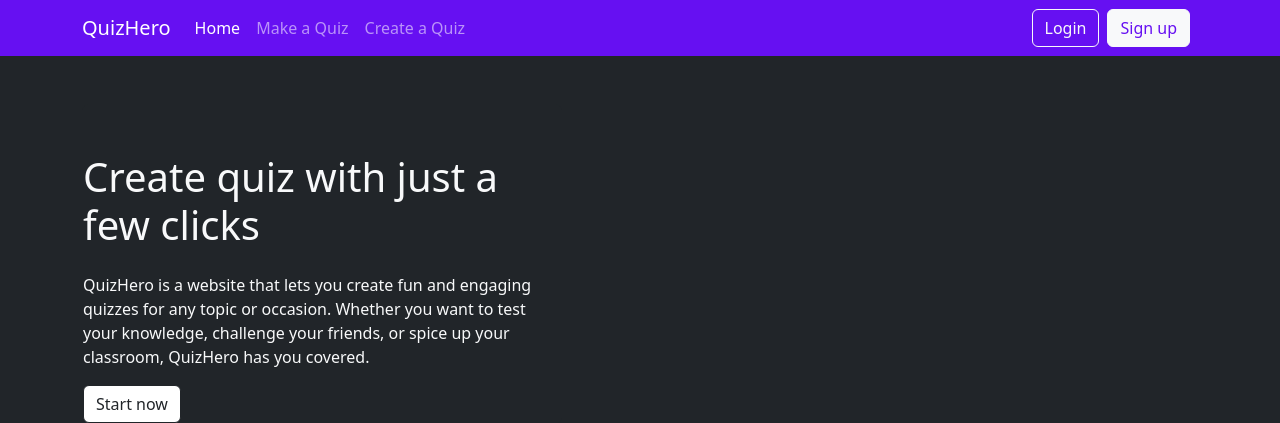
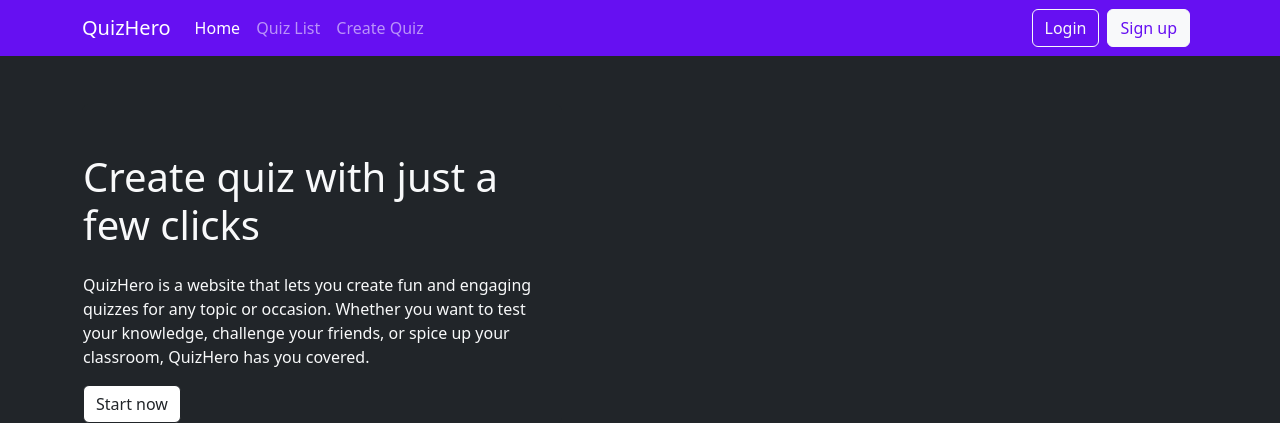
Before and after one commit to bakaraw/QuizWebsite, a PHP site: page /index.php in a window 1280 px wide. Shown: the top 423 px of the page. Run offline with PHP 8.4, Linux system fonts and the light colour scheme; some libraries are stand-ins or nearby versions.

Commit message:
ernest chnges

```diff
--- a/assets/php/navbar.inc.php
+++ b/assets/php/navbar.inc.php
@@ -28,7 +28,7 @@ if (isset($_GET['logout']) && $_GET['logout'] == '1') {
 
           <a class="nav-link" href="MakeQuiz.php">Quiz List</a>
           <?php else: ?>
-          <a class="nav-link" href="#" data-bs-toggle="modal" data-bs-target="#modalLogin">Make a Quiz</a>
+          <a class="nav-link" href="#" data-bs-toggle="modal" data-bs-target="#modalLogin">Quiz List</a>
         <?php endif; ?>
         </li>
         <li class="nav-item">
@@ -36,7 +36,7 @@ if (isset($_GET['logout']) && $_GET['logout'] == '1') {
 
           <a class="nav-link" href="index.php">Create Quiz</a>
           <?php else: ?>
-          <a class="nav-link" href="#" data-bs-toggle="modal" data-bs-target="#modalLogin">Create a Quiz</a>
+          <a class="nav-link" href="#" data-bs-toggle="modal" data-bs-target="#modalLogin">Create Quiz</a>
         <?php endif; ?>
         </li>
       </ul>
```
